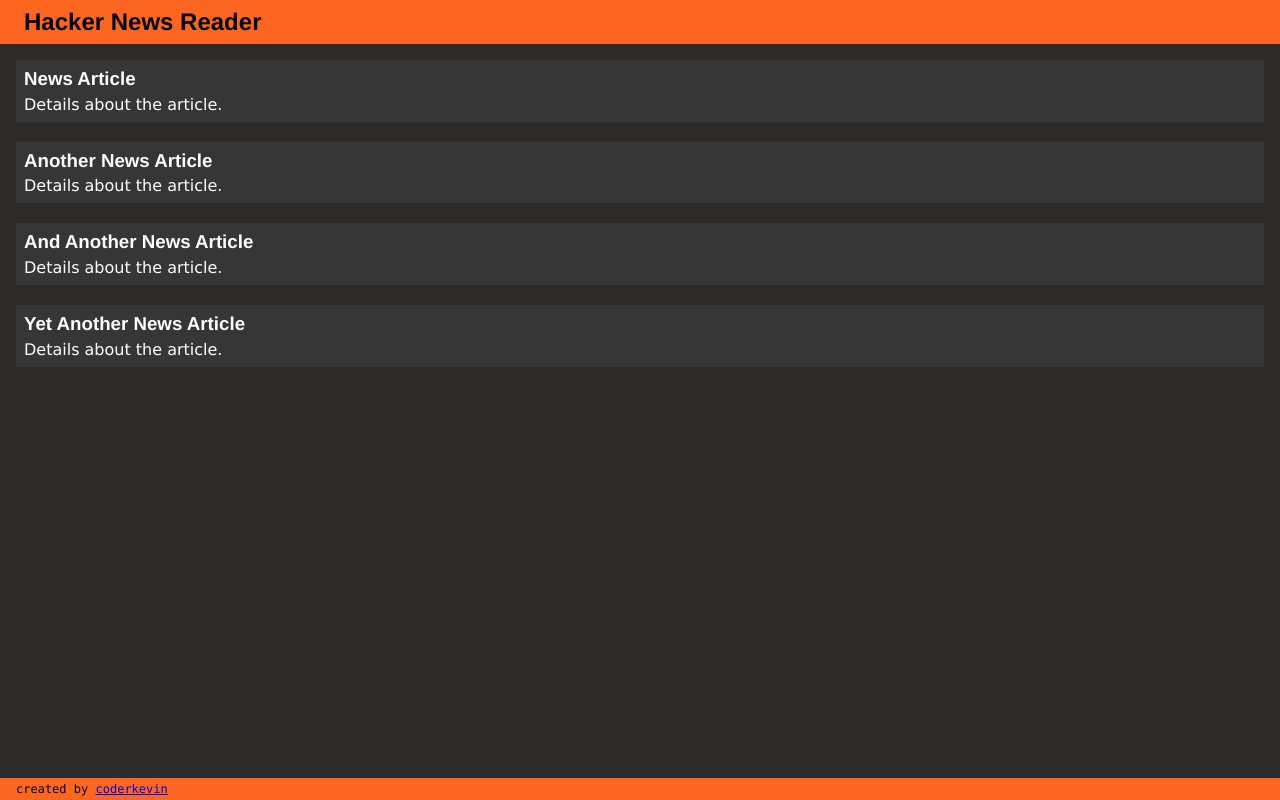
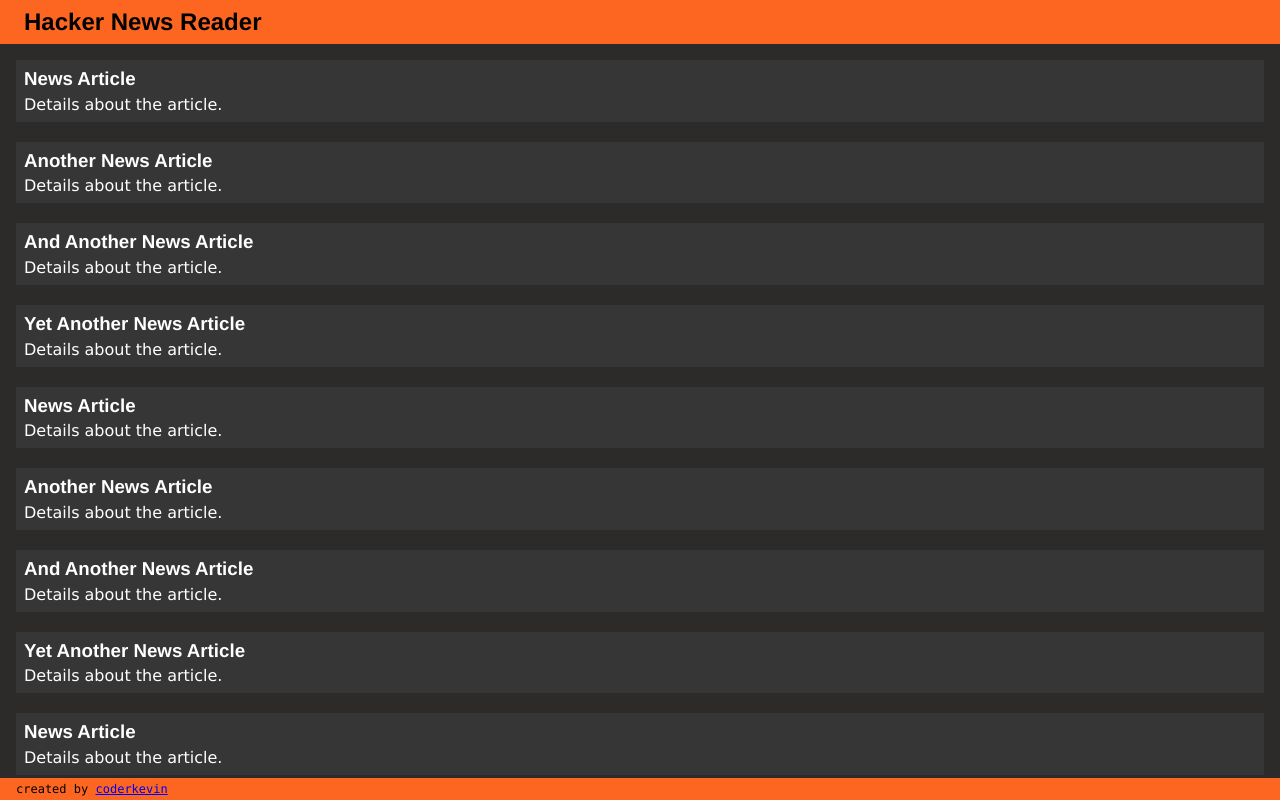
Before and after one commit to coderkevin/hn-example, a React (Create React App) app: page / in a window 1280 px wide. Built offline with nearby package versions, Linux system fonts and the light colour scheme; the HTML template or start-up script is replaced by a standard one.

Commit message:
body: add overflow scrolling

```diff
--- a/src/App.css
+++ b/src/App.css
@@ -16,6 +16,7 @@
 
 .App-body {
 	flex-grow: 1;
+	overflow: auto;
 }
 
 .App-body ul, ol {
--- a/src/App.js
+++ b/src/App.js
@@ -26,6 +26,102 @@
 							<h3>Yet Another News Article</h3>
 							<p>Details about the article.</p>
 						</li>
+						<li>
+							<h3>News Article</h3>
+							<p>Details about the article.</p>
+						</li>
+						<li>
+							<h3>Another News Article</h3>
+							<p>Details about the article.</p>
+						</li>
+						<li>
+							<h3>And Another News Article</h3>
+							<p>Details about the article.</p>
+						</li>
+						<li>
+							<h3>Yet Another News Article</h3>
+							<p>Details about the article.</p>
+						</li>
+						<li>
+							<h3>News Article</h3>
+							<p>Details about the article.</p>
+						</li>
+						<li>
+							<h3>Another News Article</h3>
+							<p>Details about the article.</p>
+						</li>
+						<li>
+							<h3>And Another News Article</h3>
+							<p>Details about the article.</p>
+						</li>
+						<li>
+							<h3>Yet Another News Article</h3>
+							<p>Details about the article.</p>
+						</li>
+						<li>
+							<h3>News Article</h3>
+							<p>Details about the article.</p>
+						</li>
+						<li>
+							<h3>Another News Article</h3>
+							<p>Details about the article.</p>
+						</li>
+						<li>
+							<h3>And Another News Article</h3>
+							<p>Details about the article.</p>
+						</li>
+						<li>
+							<h3>Yet Another News Article</h3>
+							<p>Details about the article.</p>
+						</li>
+						<li>
+							<h3>News Article</h3>
+							<p>Details about the article.</p>
+						</li>
+						<li>
+							<h3>Another News Article</h3>
+							<p>Details about the article.</p>
+						</li>
+						<li>
+							<h3>And Another News Article</h3>
+							<p>Details about the article.</p>
+						</li>
+						<li>
+							<h3>Yet Another News Article</h3>
+							<p>Details about the article.</p>
+						</li>
+						<li>
+							<h3>News Article</h3>
+							<p>Details about the article.</p>
+						</li>
+						<li>
+							<h3>Another News Article</h3>
+							<p>Details about the article.</p>
+						</li>
+						<li>
+							<h3>And Another News Article</h3>
+							<p>Details about the article.</p>
+						</li>
+						<li>
+							<h3>Yet Another News Article</h3>
+							<p>Details about the article.</p>
+						</li>
+						<li>
+							<h3>News Article</h3>
+							<p>Details about the article.</p>
+						</li>
+						<li>
+							<h3>Another News Article</h3>
+							<p>Details about the article.</p>
+						</li>
+						<li>
+							<h3>And Another News Article</h3>
+							<p>Details about the article.</p>
+						</li>
+						<li>
+							<h3>Yet Another News Article</h3>
+							<p>Details about the article.</p>
+						</li>
 					</ul>
 				</div>
 				<footer className="App-footer">
```
